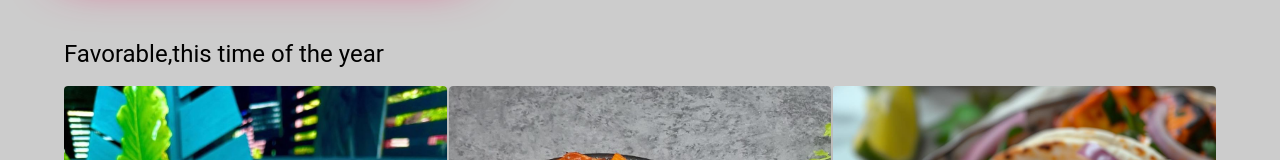
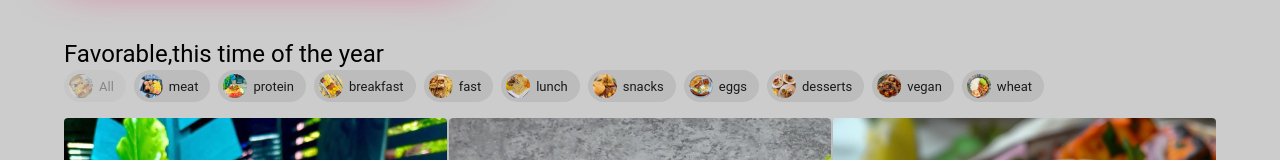
Before and after one commit to ChidyOmmy/foodie, a React (Create React App) app: page / in a window 1280 px wide. Shown: the part 610-770 px from the top of the page. Built offline with nearby package versions, Linux system fonts and the light colour scheme.

Commit message:
Enhanced the filter feature

```diff
--- a/src/Context.js
+++ b/src/Context.js
@@ -9,10 +9,10 @@ import chipskuku from "./images/chipskuku.jpg";
 import chipsnyama from "./images/chipsnyama.jpg";
 import chipszege from "./images/chipszege.jpg";
 import mixer from "./images/mixer.jpg";
+import tanzaniansnacks from "./images/tanzaniansnacks.jpg";
 import ndizi from "./images/ndizi.jpg";
 import salad from "./images/salad.jpg";
 import shawarma from "./images/shawarma.jpg";
-import tanzaniansnacks from "./images/tanzaniansnacks.jpg";
 import zegemishkaki from "./images/zegemishkaki.jpg";
 import desserts from "./images/desserts.jpg";
 import veganbreakfast from "./images/veganbreakfast.jpg";
@@ -32,11 +32,12 @@ export const user = {
 
 export const menu = [
   {
-    title: "Pilau Biryani",
+    title: "Steak biryani",
     image: meal,
     price: 5000,
     inStock: 0,
     ratings: 4.5,
+    category: ["Protein", "Meat", "Lunch"],
     description: "biryani with a quarter kilo of meat"
   },
   {
@@ -45,6 +46,7 @@ export const menu = [
     price: 3000,
     inStock: 0,
     ratings: 4.5,
+    category: ["Protein", "Meat", "Lunch"],
     description: "You get a plate of pilau with a quarter kilo of fried meat"
   },
   {
@@ -53,6 +55,7 @@ export const menu = [
     price: 2000,
     inStock: 6,
     ratings: 3.5,
+    category: ["breakfast", "Snacks", "wheat"],
     description: "Fried meat samosas with roasted meat"
   },
   {
@@ -61,6 +64,7 @@ export const menu = [
     price: 4000,
     inStock: 6,
     ratings: 5.0,
+    category: ["Protein", "breakfast", "eggs"],
     description: "Eggs, sausage with fried beans and a slice of avocado"
   },
   {
@@ -69,6 +73,8 @@ export const menu = [
     price: 3000,
     inStock: 6,
     ratings: 4.0,
+    category: ["breakfast", "wheat", "Meat"],
+
     description:
       "Chapati with roasted liver, a bit of rice and a slice of avocado"
   },
@@ -78,6 +84,8 @@ export const menu = [
     price: 5000,
     inStock: 6,
     ratings: 4.5,
+    category: ["Protein", "Meat", "Lunch"],
+
     description:
       "5 chicken thighs with some chips and tomato sauce (preferebly)"
   },
@@ -87,6 +95,8 @@ export const menu = [
     price: 2500,
     inStock: 6,
     ratings: 3.5,
+    category: ["vegan", "wheat", "breakfast"],
+
     description: "inspired chinese dish"
   },
   {
@@ -95,6 +105,8 @@ export const menu = [
     price: 3500,
     inStock: 6,
     ratings: 4.5,
+    category: ["Protein", "Meat", "Lunch", "fast"],
+
     description: "Chips with quarter chicken and some tomato past and salad"
   },
   {
@@ -103,6 +115,8 @@ export const menu = [
     price: 2500,
     inStock: 6,
     ratings: 4.5,
+    category: ["Protein", "Meat", "Lunch", "fast"],
+
     description: "french fries with a quarter kilo meat"
   },
   {
@@ -111,6 +125,8 @@ export const menu = [
     price: 2000,
     inStock: 6,
     ratings: 4.0,
+    category: ["desserts", "vegan", "breakfast"],
+
     description: "English type desserts"
   },
   {
@@ -119,6 +135,8 @@ export const menu = [
     price: 5000,
     inStock: 6,
     ratings: 4.5,
+    category: ["Protein", "wheat", "Lunch", "fast"],
+
     description: "Chips,rice,burger and some veggies. It's literally a mixer"
   },
   {
@@ -127,6 +145,8 @@ export const menu = [
     price: 6000,
     inStock: 6,
     ratings: 4.5,
+    category: ["snacks", "breakfst", "Lunch", "fast"],
+
     description: "Fried banans with sausage a burger and a mang juice"
   },
   {
@@ -135,6 +155,8 @@ export const menu = [
     price: 3000,
     inStock: 6,
     ratings: 4.5,
+    category: ["vegan", "breakfast", "fast"],
+
     description: "Chapati with a vegan potato roast"
   },
   {
@@ -143,6 +165,8 @@ export const menu = [
     price: 4000,
     inStock: 6,
     ratings: 4.5,
+    category: ["Protein", "Meat", "Lunch", "Eggs", "fast"],
+
     description: "biryani with a quarter kilo of meat"
   },
   {
@@ -151,6 +175,8 @@ export const menu = [
     price: 4000,
     inStock: 6,
     ratings: 5.0,
+    category: ["Protein", "Meat", "Lunch", "fast"],
+
     description: "Shawarma with some fries"
   },
   {
@@ -159,6 +185,8 @@ export const menu = [
     price: 3000,
     inStock: 6,
     ratings: 5.0,
+    category: ["Protein", "Meat", "Lunch", "eggs", "fast"],
+
     description: "Chips with eggs and some tomato sauce"
   },
   {
@@ -167,6 +195,8 @@ export const menu = [
     price: 2000,
     inStock: 6,
     ratings: 4.5,
+    category: ["Protein", "Meat", "breakfast", "fast", "snacks"],
+
     description:
       "Everyday's breakfast in the heart of Tanzania, mixed with some fried cassavas and more."
   },
@@ -176,6 +206,8 @@ export const menu = [
     price: 2000,
     inStock: 6,
     ratings: 4.0,
-    description: "Mixed fruits salad for lo prices to maintain your diet"
+    category: ["vegan", "breakfast", "desserts"],
+
+    description: "Mixed fruits salad for low prices to maintain your diet"
   }
 ];
--- a/src/components/Meals.jsx
+++ b/src/components/Meals.jsx
@@ -1,15 +1,98 @@
-import { useContext, useState } from "react";
-import { Box, ImageList, ImageListItem, Typography } from "@mui/material";
+import { useContext, useState, useEffect } from "react";
+import {
+  Box,
+  ImageList,
+  ImageListItem,
+  Typography,
+  Chip,
+  Avatar,
+  Stack,
+  debounce
+} from "@mui/material";
 import MealCard from "./MealCard";
 import MealsList from "./MealsList";
 import { MenuContext, UserContext } from "../App";
+import meal from "../images/meal.jpg";
+import chickensticks from "../images/chickensticks.jpg";
+import tanzaniansnacks from "../images/tanzaniansnacks.jpg";
+import shawarma from "../images/shawarma.jpg";
+import pilau from "../images/pilau.jpg";
+import breakfast from "../images/breakfast.jpg";
+import desserts from "../images/desserts.jpg";
+import veganbreakfast from "../images/veganbreakfast.jpg";
+import britishbreakfast from "../images/britishbreakfast.jpg";
+import chapatimaini from "../images/chapatimaini.jpg";
+import mixer from "../images/mixer.jpg";
 
+const categoriesList = [
+  { title: "meat", image: chickensticks },
+  { title: "protein", image: meal },
+  { title: "breakfast", image: tanzaniansnacks },
+  { title: "fast", image: shawarma },
+  { title: "lunch", image: pilau },
+  { title: "snacks", image: breakfast },
+  { title: "eggs", image: britishbreakfast },
+  { title: "desserts", image: desserts },
+  { title: "vegan", image: veganbreakfast },
+  { title: "wheat", image: chapatimaini }
+];
 const Meals = () => {
   const [menulist, setMenuList] = useContext(MenuContext);
-  const [userData, setuserData] = useContext(UserContext);
+  const [userData, setUserData] = useContext(UserContext);
+  const [categories, setCategories] = useState(categoriesList);
+  const [searchTerm, setSearchTerm] = useState("");
+
+  const debouncedFilterItems = debounce((keyword) => {
+    const filteredItems = menulist.filter(
+      (item) =>
+        item.category
+          .map((str) => str.toLowerCase())
+          .find((title) => title === keyword.toLowerCase()) !== undefined
+    );
+    setUserData({ ...userData, searchResults: filteredItems });
+  }, 300);
+
+  const handleSearchChange = (keyword) => {
+    if (keyword === "" || keyword === "all") {
+      setUserData({ ...userData, searchResults: [] });
+    } else {
+      debouncedFilterItems(keyword);
+    }
+    setSearchTerm(keyword);
+  };
+
+  useEffect(() => {
+    if (!userData.searchResults.length) {
+      setSearchTerm("");
+    }
+  }, [userData.searchResults]);
+
   return (
     <Box sx={{ padding: 0, marginTop: 10 }}>
       <Typography variant='h5'>Favorable,this time of the year</Typography>
+      <Stack direction='row' spacing={1}>
+        <Chip
+          disabled={searchTerm === "" || searchTerm === "all" ? true : false}
+          onClick={() => {
+            handleSearchChange("all");
+          }}
+          clickable
+          label='All'
+          avatar={<Avatar src={mixer} alt='Vegan' />}
+        />
+        {categories.map((category) => (
+          <Chip
+            disabled={searchTerm === category.title ? true : false}
+            onClick={() => {
+              handleSearchChange(category.title);
+            }}
+            clickable
+            key={category.title}
+            label={category.title}
+            avatar={<Avatar src={category.image} alt='Vegan' />}
+          />
+        ))}
+      </Stack>
       {userData.searchResults.length > 0 ? (
         <MealsList list={userData.searchResults} />
       ) : (
--- a/src/components/Search.jsx
+++ b/src/components/Search.jsx
@@ -1,5 +1,5 @@
 import { styled } from "@mui/material/styles";
-import { Button, debounce, IconButton, Box } from "@mui/material";
+import { Button, debounce, IconButton } from "@mui/material";
 import { useContext, useState } from "react";
 import { MenuContext, UserContext } from "../App";
 
```
